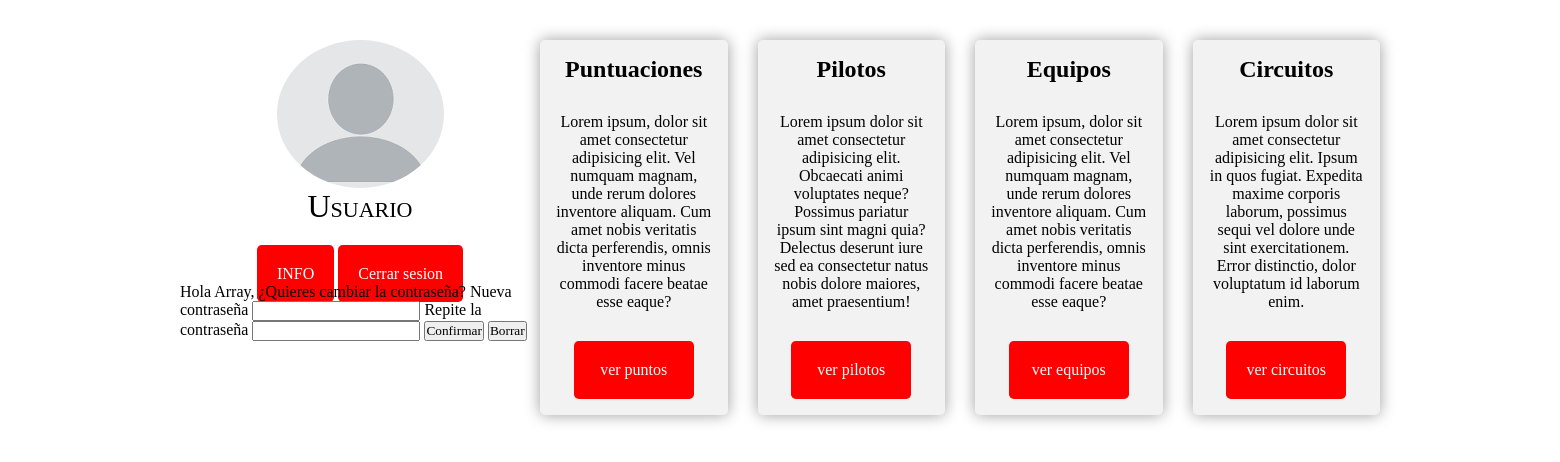
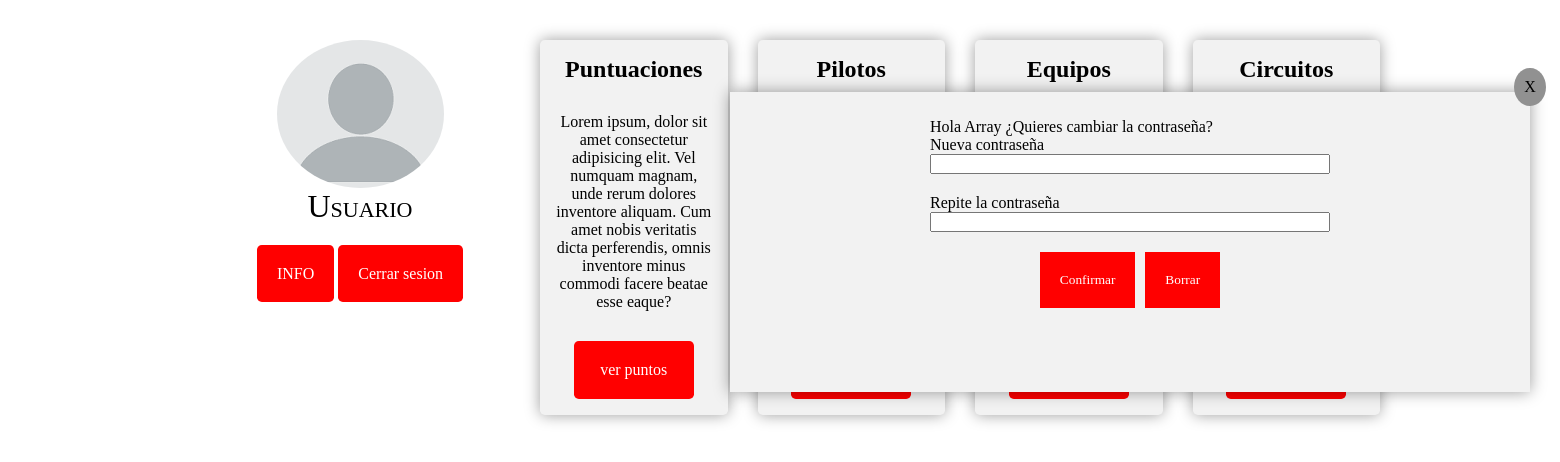
Before and after one commit to alvarogomez05/dwes_proyect, a PHP site: page /pages/user.php in a window 1560 px wide. Shown: the part 158-620 px from the top of the page. Run offline with PHP 8.4, Linux system fonts and the light colour scheme; the visitor is signed in with stand-in values (Sample User, id 1); some web fonts are replaced.

Commit message:
Estilos formulario

```diff
--- a/css/user.css
+++ b/css/user.css
@@ -107,3 +107,60 @@
 .card__btn {
     width: 120px;
 }
+
+/*formulario*/
+
+.form {
+    position: absolute;
+    top: 250px;
+    left: 730px;
+    background-color: #f2f2f2;
+    box-shadow: 0px 0px 15px rgba(0, 0, 0, 0.384);
+    width: 800px;
+    display: flex;
+    flex-direction: column;
+    align-items: center;
+    justify-content: center;
+    height: 300px;
+    gap: 20px;
+}
+
+.bienvenida input {
+    width: 400px;
+    display: flex;
+    flex-direction: column;
+}
+
+.repite input {
+    width: 400px;
+    display: flex;
+    flex-direction: column;
+}
+
+.botones {
+    display: flex;
+    gap: 10px;
+}
+
+.botones button {
+    color: white;
+    border: none;
+    padding: 20px;
+    background-color: red;
+}
+.botones button:hover{
+    cursor: pointer;
+    background-color: rgb(255, 93, 93);
+}
+
+.salir{
+    position: relative;
+    top: -260px;
+    left: 400px;
+    background-color: #919191;
+    padding: 10px;
+    border-radius: 100%;
+}
+.salir:hover{
+    cursor: pointer;
+}
--- a/pages/user.php
+++ b/pages/user.php
@@ -56,15 +56,24 @@
             </div>
             <div class="containerForm" id="containerForm">
                 <form class="form" id="form" action="cambiarcontrasena.php" method="post">
-                    <label for="">Hola <?php echo $_SESSION['user'] ?>, ¿Quieres cambiar la contraseña?</label>
+                    <div class="bienvenida">
+                        <label for="">Hola <?php echo $_SESSION['user'] ?> ¿Quieres cambiar la contraseña?</label>
+                        <div>
+                            <label for="">Nueva contraseña</label>
+                            <input type="text" name="nuevacontraseña">
+                        </div>
+                    </div>
+                    <div class="repite">
+                        <label for="">Repite la contraseña</label>
+                        <input type="text" name="nuevacontraseña2">
+                    </div>
 
-                    <label for="">Nueva contraseña</label>
-                    <input type="text" name="nuevacontraseña">
-                    <label for="">Repite la contraseña</label>
-                    <input type="text" name="nuevacontraseña2">
 
-                    <button type="submit">Confirmar</button>
-                    <button type="reset">Borrar</button>
+                    <div class="botones">
+                        <button type="submit">Confirmar</button>
+                        <button type="reset">Borrar</button>
+                    </div>
+                    <p class="salir" id="salir">X</p>
                 </form>
             </div>
 
```
